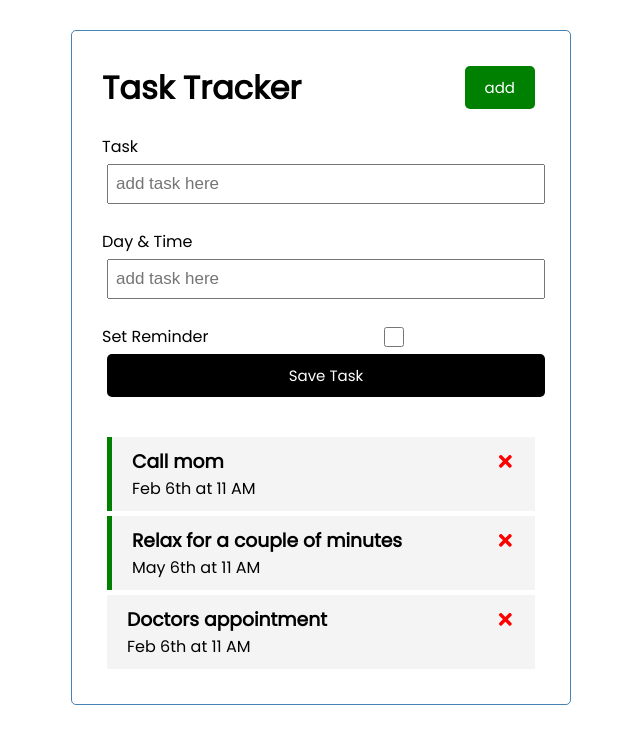
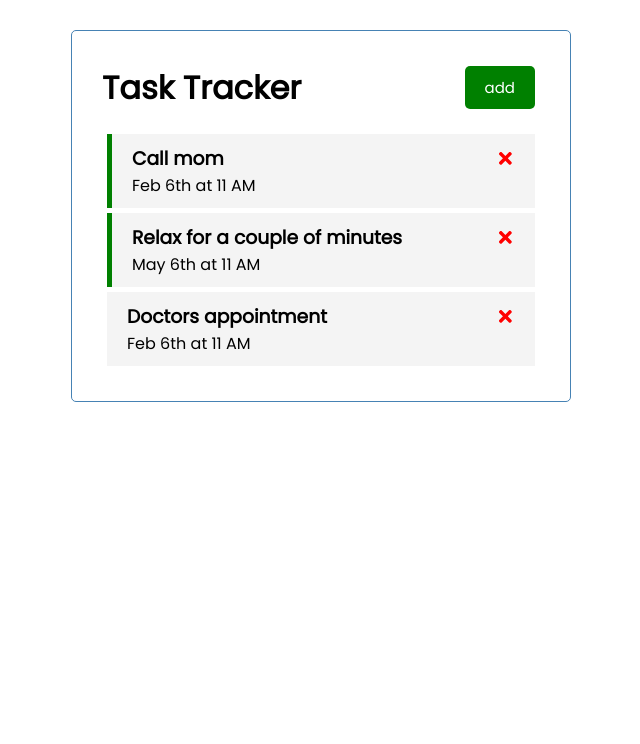
Before and after one commit to al7an08/TaskTracker, a React (Create React App) app: page / in a window 1280 px wide. Shown: the top 744 px of the page, without its empty margins (319-959 px from the left). Built offline with nearby package versions, Linux system fonts and the light colour scheme.

Commit message:
addTask working well now

```diff
--- a/src/App.js
+++ b/src/App.js
@@ -25,6 +25,18 @@ function App() {
     }
   ])
 
+  const [addIsOpen, setAddIsOpen] = useState(false)
+
+  //Add task
+
+  const addTask = (task) => {
+    const id = Math.random() * 10000 + 1
+    console.log(task)
+
+    const newTask = { id, ...task }
+    setTasks([...tasks, newTask])
+  }
+
   //Delete task
   const deleteTask = (id) => {
     setTasks(tasks.filter((task) => task.id !== id))
@@ -41,8 +53,8 @@ function App() {
 
   return (
     <div className="container">
-      <Header />
-      <AddTask></AddTask>
+      <Header onAdd={() => { setAddIsOpen(!addIsOpen) }} addShow={addIsOpen} />
+      {addIsOpen && <AddTask onAdd={addTask}></AddTask>}
       {tasks.length > 0 ? <Tasks tasks={tasks} onDelete={deleteTask} onToggle={toggleReminder} /> : 'No tasks to show'}
     </div>
   )
--- a/src/components/AddTask.js
+++ b/src/components/AddTask.js
@@ -1,11 +1,28 @@
 import { useState } from "react"
 
-const AddTask = () => {
+const AddTask = ({ onAdd }) => {
     const [text, setText] = useState('')
     const [day, setDay] = useState('')
     const [reminder, setReminder] = useState(false)
+
+    const onSubmit = (e) => {
+        e.preventDefault()
+
+        if (!text) {
+            alert('Please add task')
+            return
+        }
+
+        onAdd({ text, day, reminder })
+
+        setText('')
+        setDay('')
+        setReminder(false)
+    }
+
+
     return (
-        <form className="add-form">
+        <form className="add-form" onSubmit={onSubmit}>
             <div className="form-control">
                 <label>Task</label>
                 <input type="text" placeholder="add task here" value={text} onChange={(e) => setText(e.target.value)}></input>
@@ -16,7 +33,7 @@ const AddTask = () => {
             </div>
             <div className="form-control-check">
                 <label>Set Reminder</label>
-                <input type="checkbox" value={reminder} onChange={(e) => setReminder(e.target.checked)}></input>
+                <input type="checkbox" value={reminder} checked={reminder} onChange={(e) => setReminder(e.target.checked)}></input>
             </div>
             <input type='submit' value='Save Task' className="btn btn-block"></input>
         </form>
--- a/src/components/Header.js
+++ b/src/components/Header.js
@@ -2,14 +2,11 @@ import React from 'react'
 import PropTypes from 'prop-types'
 import Button from './Button'
 
-const Header = ({ title }) => {
-    const onClick = () => {
-        console.log('Click in the header')
-    }
+const Header = ({ title, onAdd, addShow }) => {
     return (
         <header className='header'>
             <h1>{title}</h1>
-            <Button color='green' text='add' onClick={onClick} />
+            <Button color={!addShow ? 'green' : 'red'} text={!addShow ? 'add' : 'close'} onClick={onAdd} />
         </header>
     )
 }
```
